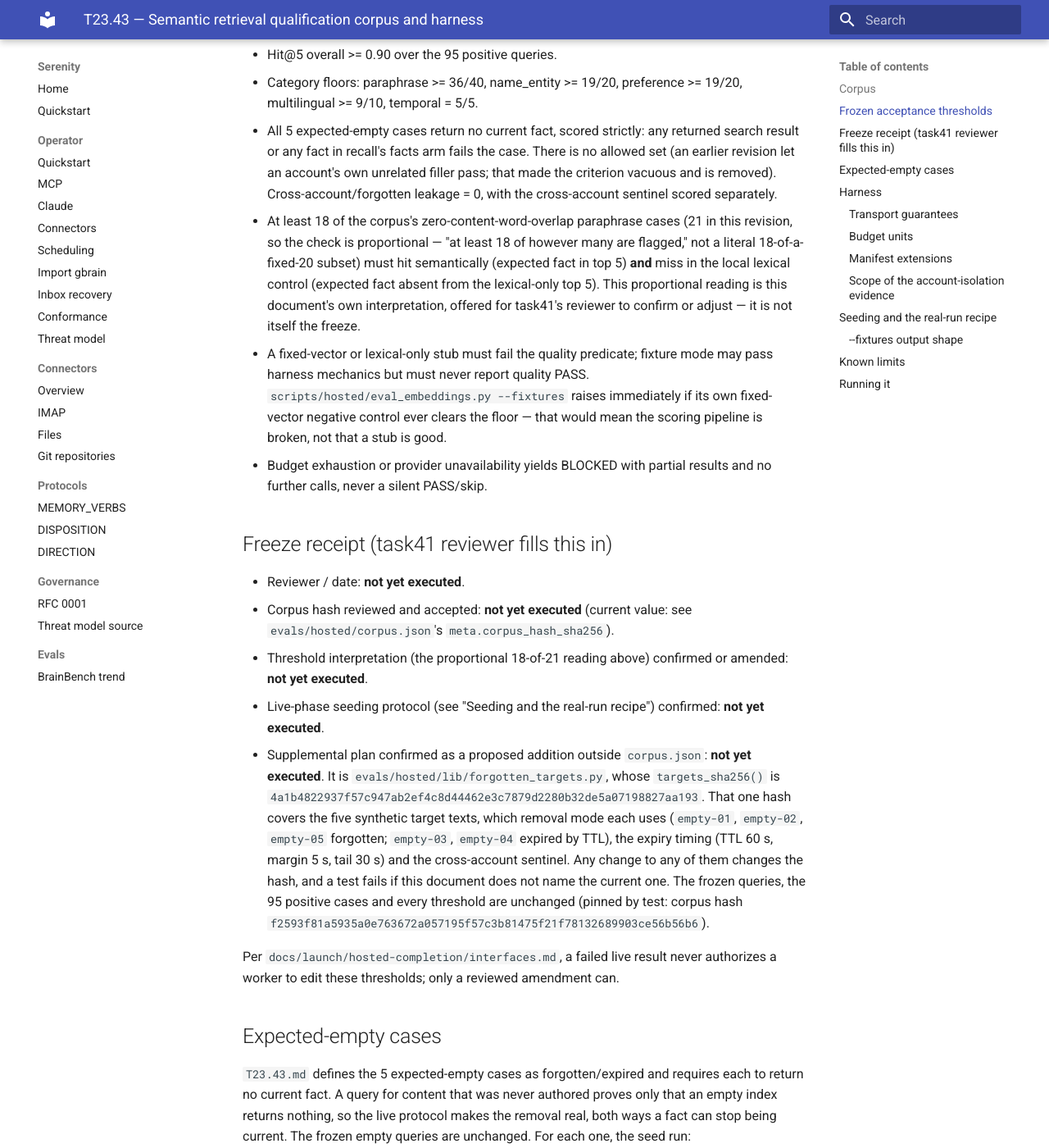
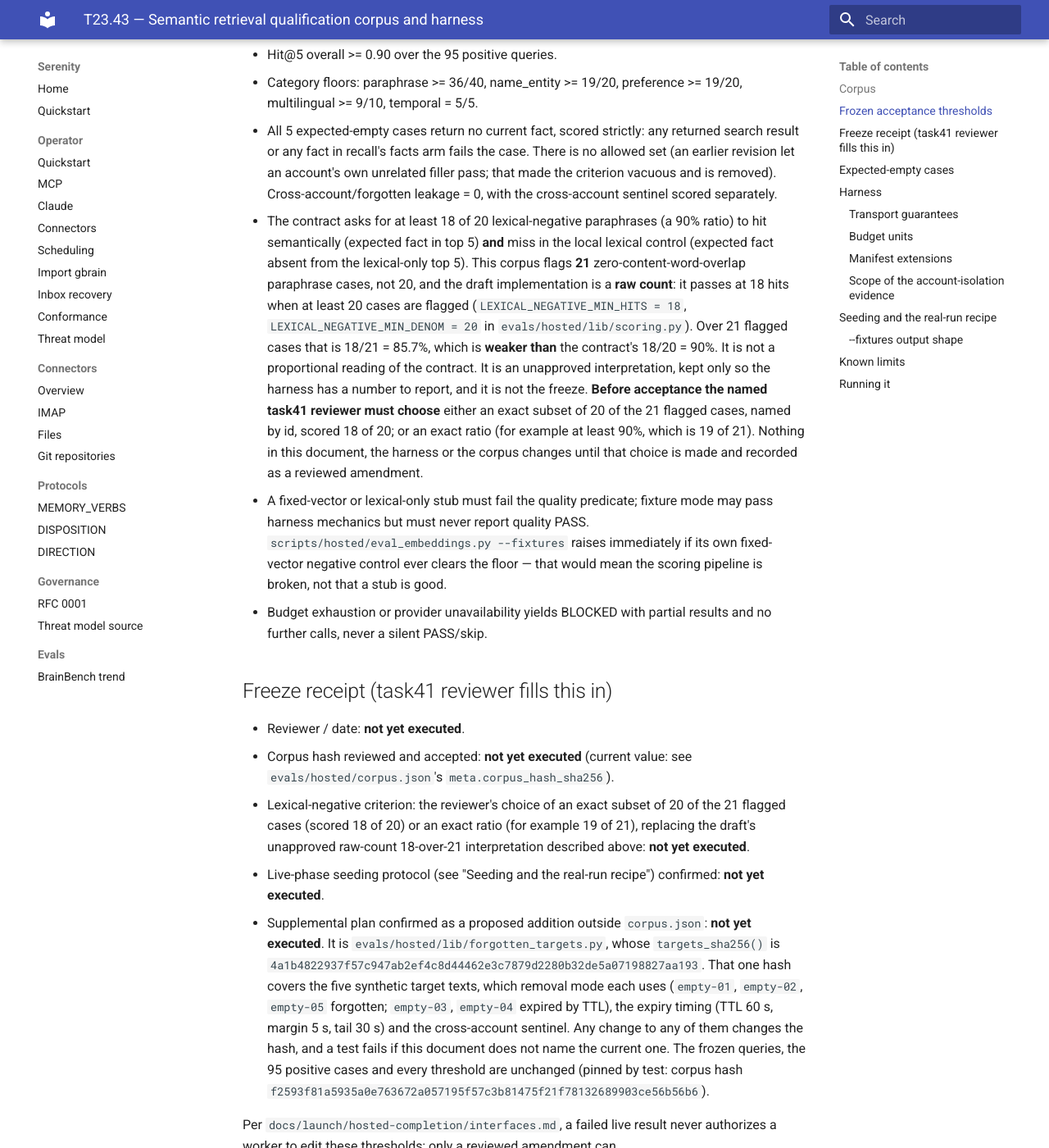
Before and after one commit to sirerun/serenity, an MkDocs documentation site: the page built from docs/launch/hosted-completion/embedding-eval.md, in a window 1280 px wide and 1400 px high, scrolled down 1455 px. Shown: the whole window at 82% size. Built offline with MkDocs 1.6.1 and Material for MkDocs 9.7.7, drawn with Linux system fonts in a browser that asks for light colours; some of the changed text lies outside the part shown.

Commit message:
docs(hosted): T23.43 describe the lexical-negative draft as an unapproved raw count
A fixed numerator of 18 over the 21 flagged paraphrases is 85.7%, weaker
than the contract's 18/20 (90%). The docs called it proportional. They now
say it is an unapproved raw-count interpretation and that the named task41
reviewer must choose an exact subset of 20 flagged cases or an exact ratio
before acceptance.

Scoring, thresholds and the frozen corpus are unchanged. Two tests pin the
draft's behaviour and the wording.

```diff
--- a/docs/launch/hosted-completion/embedding-eval.md
+++ b/docs/launch/hosted-completion/embedding-eval.md
@@ -56,14 +56,22 @@ section; this file does not introduce new numbers, only implements them
   unrelated filler pass; that made the criterion vacuous and is removed).
   Cross-account/forgotten leakage = 0, with the cross-account sentinel
   scored separately.
-- At least 18 of the corpus's zero-content-word-overlap paraphrase cases
-  (21 in this revision, so the check is proportional — "at least 18 of
-  however many are flagged," not a literal 18-of-a-fixed-20 subset) must
-  hit semantically (expected fact in top 5) **and** miss in the local
-  lexical control (expected fact absent from the lexical-only top 5).
-  This proportional reading is this document's own interpretation,
-  offered for task41's reviewer to confirm or adjust — it is not itself
-  the freeze.
+- The contract asks for at least 18 of 20 lexical-negative paraphrases (a
+  90% ratio) to hit semantically (expected fact in top 5) **and** miss in the
+  local lexical control (expected fact absent from the lexical-only top 5).
+  This corpus flags **21** zero-content-word-overlap paraphrase cases, not
+  20, and the draft implementation is a **raw count**: it passes at 18 hits
+  when at least 20 cases are flagged (`LEXICAL_NEGATIVE_MIN_HITS = 18`,
+  `LEXICAL_NEGATIVE_MIN_DENOM = 20` in `evals/hosted/lib/scoring.py`). Over 21
+  flagged cases that is 18/21 = 85.7%, which is **weaker than** the
+  contract's 18/20 = 90%. It is not a proportional reading of the contract.
+  It is an unapproved interpretation, kept only so the harness has a number to
+  report, and it is not the freeze. **Before acceptance the named task41
+  reviewer must choose** either an exact subset of 20 of the 21 flagged
+  cases, named by id, scored 18 of 20; or an exact ratio (for example
+  at least 90%, which is 19 of 21). Nothing in this document, the harness or
+  the corpus changes until that choice is made and recorded as a reviewed
+  amendment.
 - A fixed-vector or lexical-only stub must fail the quality predicate;
   fixture mode may pass harness mechanics but must never report quality
   PASS. `scripts/hosted/eval_embeddings.py --fixtures` raises immediately
@@ -77,8 +85,10 @@ section; this file does not introduce new numbers, only implements them
 - Reviewer / date: **not yet executed**.
 - Corpus hash reviewed and accepted: **not yet executed** (current value:
   see `evals/hosted/corpus.json`'s `meta.corpus_hash_sha256`).
-- Threshold interpretation (the proportional 18-of-21 reading above)
-  confirmed or amended: **not yet executed**.
+- Lexical-negative criterion: the reviewer's choice of an exact subset of 20
+  of the 21 flagged cases (scored 18 of 20) or an exact ratio (for example 19
+  of 21), replacing the draft's unapproved raw-count 18-over-21
+  interpretation described above: **not yet executed**.
 - Live-phase seeding protocol (see "Seeding and the real-run recipe")
   confirmed: **not yet executed**.
 - Supplemental plan confirmed as a proposed addition outside `corpus.json`:
@@ -452,9 +462,11 @@ limitation in fixtures mode and blocks `--seed`/`--live`, because a recorded
   response does not report a model or dimensions.
 - **DNS resolution is not covered by the wall-clock deadline.** No claim is made
   of a total end-to-end time guarantee against a hostname.
-- **The lexical-negative reading is this document's own.** "At least 18 of the
-  flagged paraphrases" (21 in this revision) is proportional; task41's reviewer
-  confirms or amends it.
+- **The lexical-negative criterion is an unapproved raw-count interpretation.**
+  The draft passes at 18 hits over the 21 flagged paraphrases (85.7%), which is
+  weaker than the contract's 18 of 20 (90%). It is not proportional. The named
+  task41 reviewer must choose an exact subset of 20 flagged cases or an exact
+  ratio before acceptance; no scoring, threshold or corpus change is made here.
 
 ## Running it
 
```
Also changed, not shown: 2 other files.
